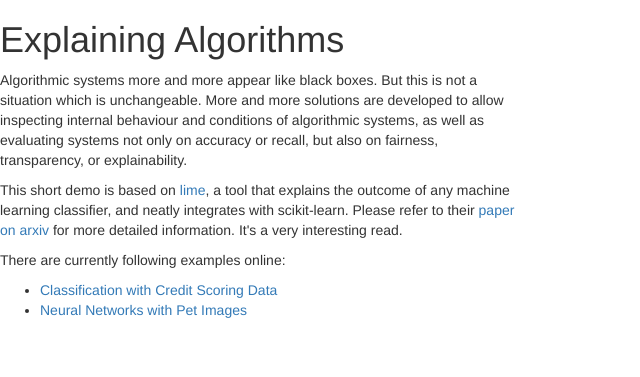
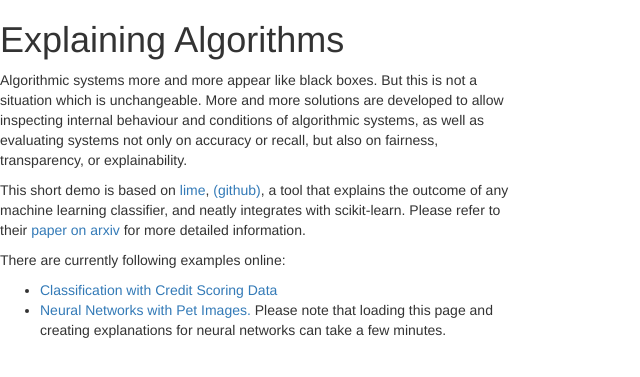
Before and after one commit to chreman/explaining_algorithms, a Flask app: page /index in a window 1280 px wide. Shown: the top 377 px of the page, without its empty margins (0-640 px from the left). Run offline with Flask 2, Linux system fonts and the light colour scheme; parts of the project's set-up code (start-up, migrations or seed data) failed here and were passed over; some libraries are stand-ins or nearby versions.

Commit message:
added info and wait note

```diff
--- a/templates/index.html
+++ b/templates/index.html
@@ -6,12 +6,12 @@
       But this is not a situation which is unchangeable.
       More and more solutions are developed to allow inspecting internal behaviour and conditions of algorithmic systems,
       as well as evaluating systems not only on accuracy or recall, but also on fairness, transparency, or explainability.</p>
-      <p>This short demo is based on <a href="https://github.com/marcotcr/lime" target="_blank">lime</a>, a tool that explains the outcome of any machine learning classifier, and neatly integrates with scikit-learn.
-      Please refer to their <a href="https://arxiv.org/abs/1602.04938" target="_blank">paper on arxiv</a> for more detailed information. It's a very interesting read.</p>
+      <p>This short demo is based on <a href="https://homes.cs.washington.edu/~marcotcr/blog/lime/" target="_blank">lime</a>, <a href="https://github.com/marcotcr/lime" target="_blank">(github)</a>, a tool that explains the outcome of any machine learning classifier, and neatly integrates with scikit-learn.
+      Please refer to their <a href="https://arxiv.org/abs/1602.04938" target="_blank">paper on arxiv</a> for more detailed information.</p>
       <p>There are currently following examples online:</p>
      <ul>
        <li><a href="creditscoring">Classification with Credit Scoring Data</a></li>
-       <li><a href="petimages">Neural Networks with Pet Images</a></li>
+       <li><a href="petimages">Neural Networks with Pet Images.</a> Please note that loading this page and creating explanations for neural networks can take a few minutes.</li>
      </ul>
    </div>
   </div>
```
